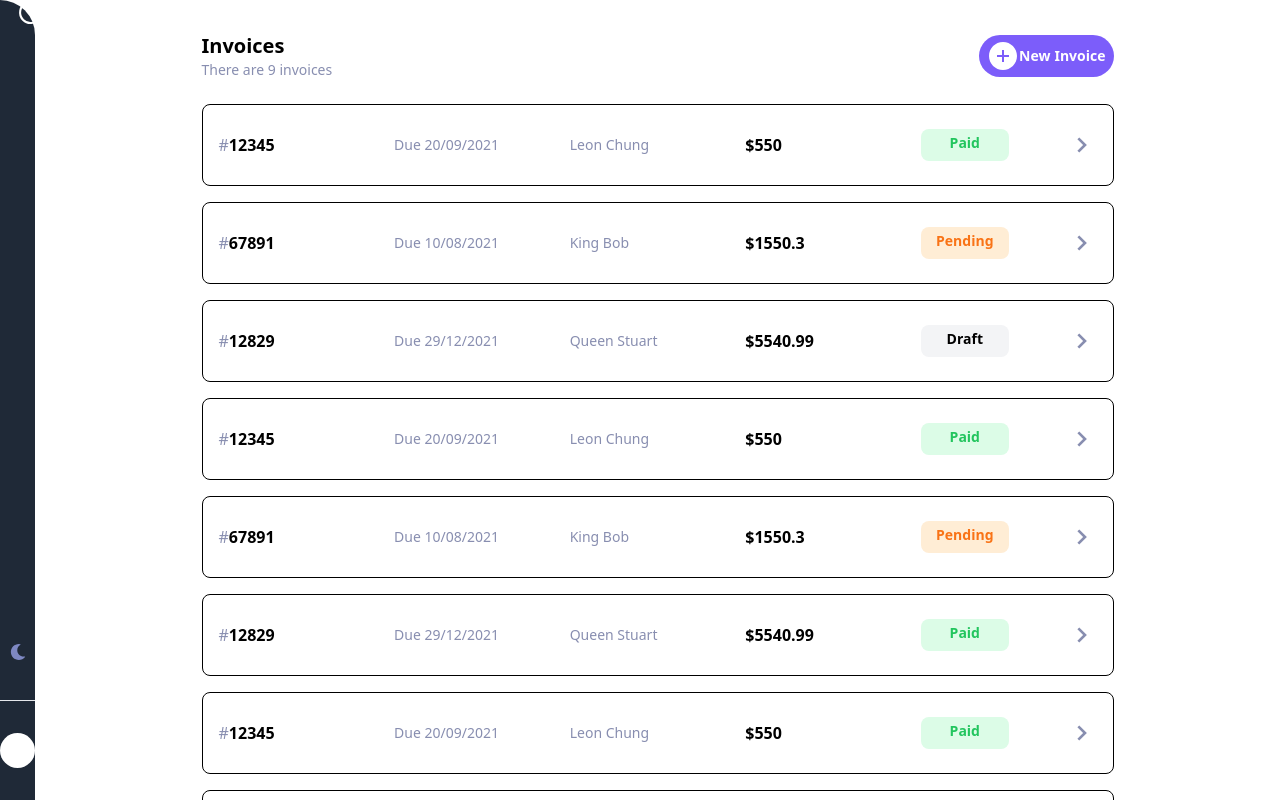
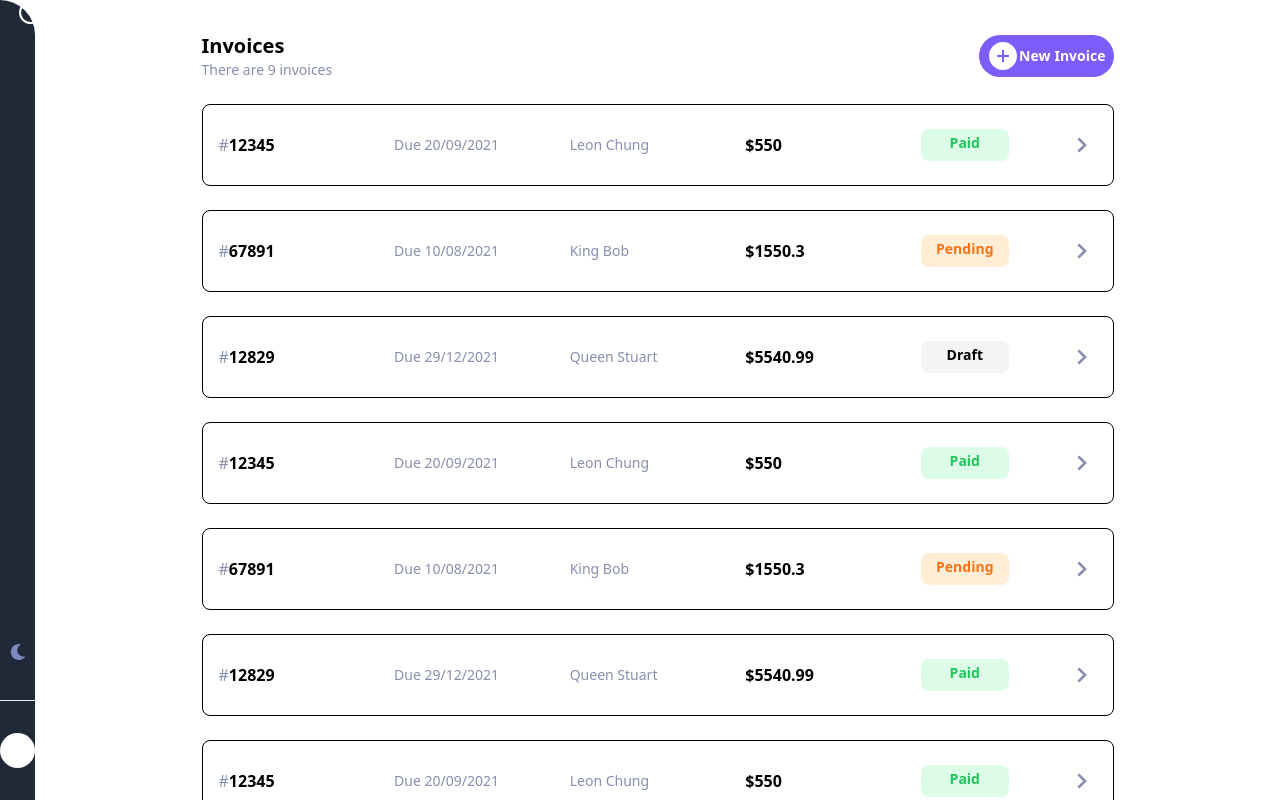
Before and after one commit to chungleee/invoices-app, a React (Vite) app: page / in a window 1280 px wide. Built offline with nearby package versions, Linux system fonts and the light colour scheme.

Commit message:
use gap for spacing

```diff
--- a/src/components/InvoiceCard.jsx
+++ b/src/components/InvoiceCard.jsx
@@ -4,7 +4,7 @@ import RightArrowIcon from "./RightArrowIcon";
 const InvoiceCard = ({ invoiceData }) => {
 	const { fullName, status, dueDate, amountDue, receipt_id } = invoiceData;
 	return (
-		<div className='border border-black rounded-lg w-full px-4 py-6 text-left grid grid-cols-2 grid-rows-3 text-[#888EB0] items-center mb-4 md:grid-rows-1 md:grid-cols-5'>
+		<div className='border border-black rounded-lg w-full px-4 py-6 text-left grid grid-cols-2 grid-rows-3 text-[#888EB0] items-center md:grid-rows-1 md:grid-cols-5'>
 			<p>
 				#<strong className='text-black order-1'>{receipt_id}</strong>
 			</p>
--- a/src/pages/Home.jsx
+++ b/src/pages/Home.jsx
@@ -36,7 +36,7 @@ const Home = () => {
 				</Link>
 			</div>
 
-			<section className='w-full grow flex flex-col justify-center items-center'>
+			<section className='w-full grow flex flex-col justify-center items-center gap-y-6'>
 				{!invoices.length ? (
 					<div className='text-center w-2/3 flex flex-col justify-center items-center'>
 						<img src='/assets/invoice.svg' alt='No invoices image' />
```
